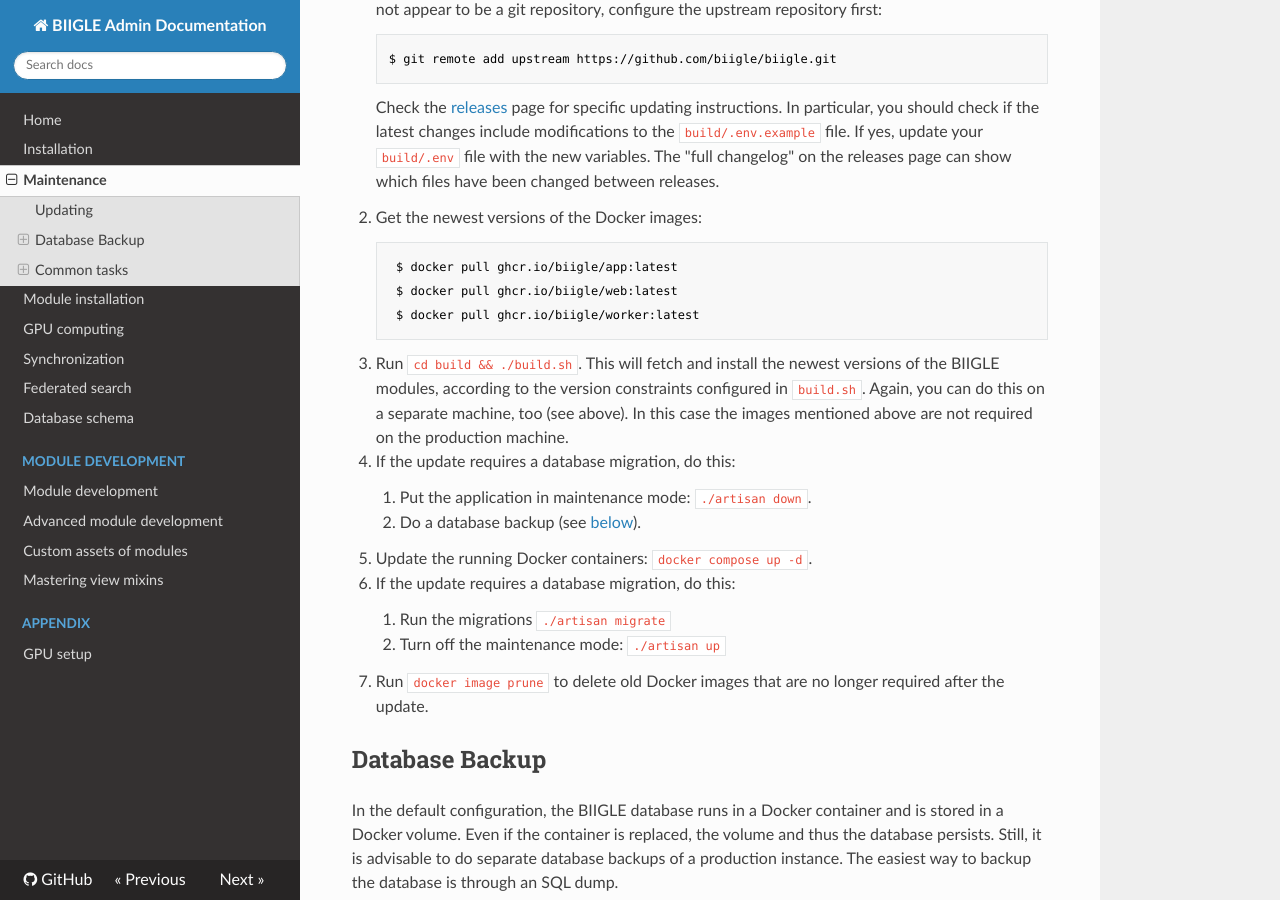
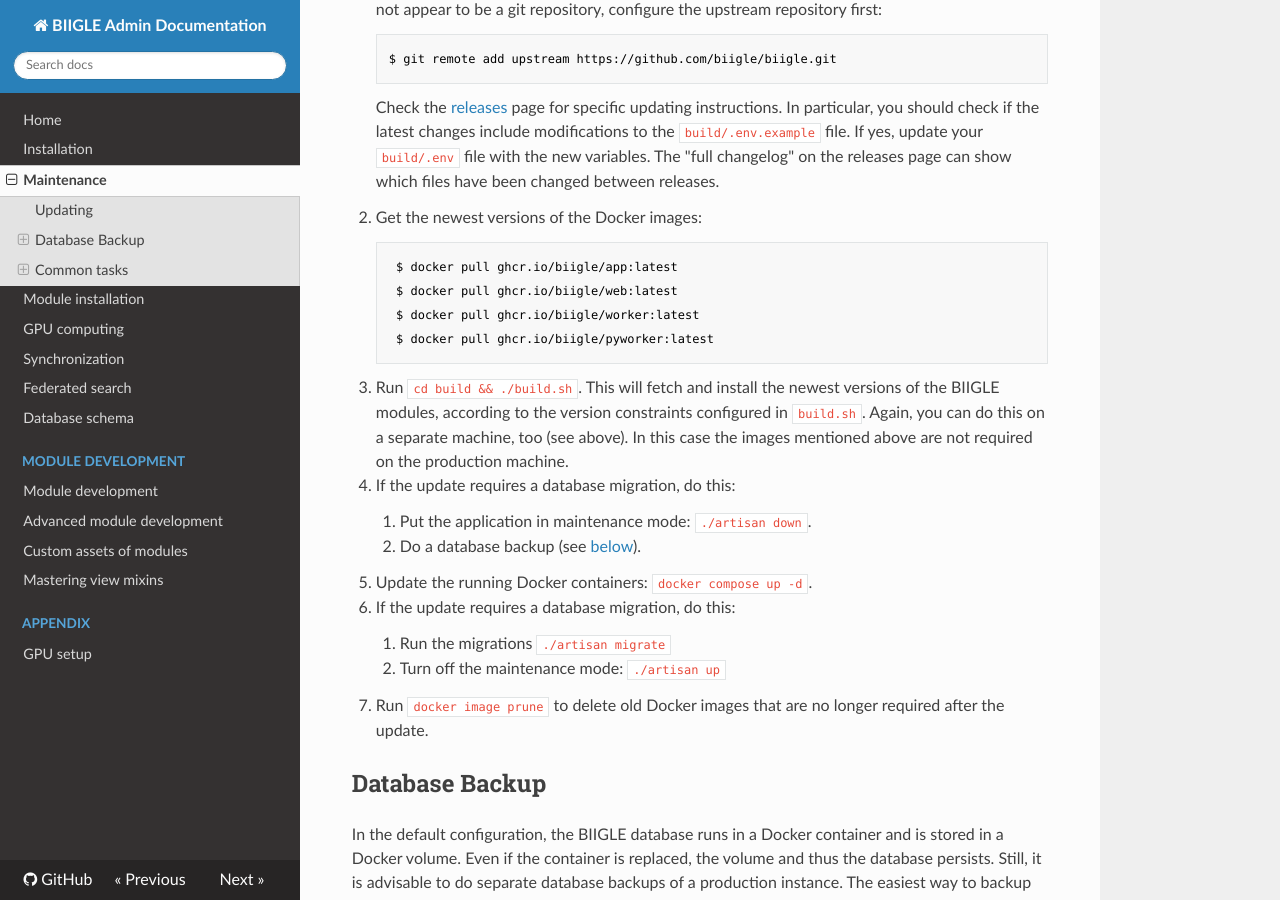
Before and after one commit to biigle/biigle, an MkDocs documentation site: the page built from docs/maintenance.md, in a window 1280 px wide and 900 px high, scrolled down 364 px. Built offline with MkDocs 1.6.1, drawn with Linux system fonts in a browser that asks for light colours.

Commit message:
Add reference to pyworker to upgrade guide

```diff
--- a/docs/maintenance.md
+++ b/docs/maintenance.md
@@ -17,6 +17,7 @@ Perform these steps to update an existing BIIGLE instance.
          $ docker pull ghcr.io/biigle/app:latest
          $ docker pull ghcr.io/biigle/web:latest
          $ docker pull ghcr.io/biigle/worker:latest
+         $ docker pull ghcr.io/biigle/pyworker:latest
 
 
 3. Run `cd build && ./build.sh`. This will fetch and install the newest versions of the BIIGLE modules, according to the version constraints configured in `build.sh`. Again, you can do this on a separate machine, too (see above). In this case the images mentioned above are not required on the production machine.
```
